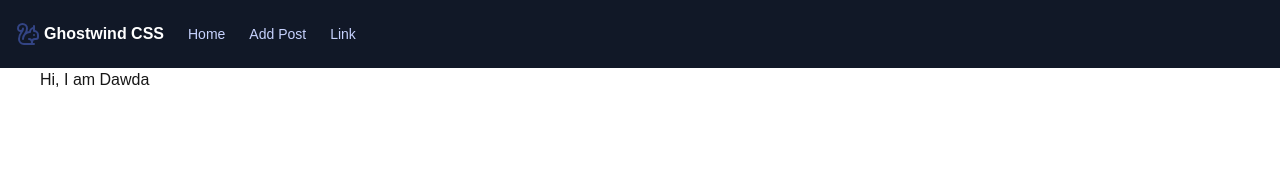
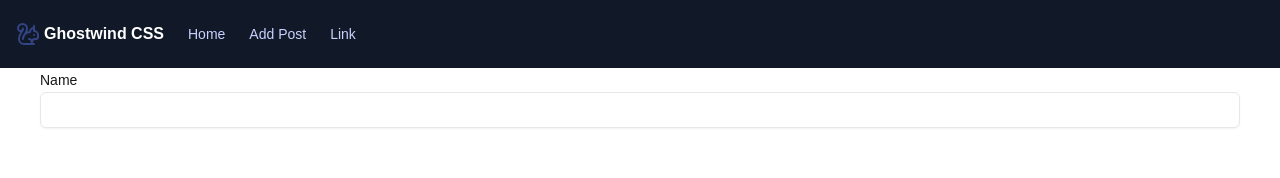
Before and after one commit to NakovD/next-js-blog, a Next.js app: page /add-post in a window 1280 px wide. Shown: the top 178 px of the page. Built offline with nearby package versions, Linux system fonts and the light colour scheme.

Commit message:
feat: implement form input for post name in AddPostPage

```diff
--- a/app/add-post/page.tsx
+++ b/app/add-post/page.tsx
@@ -1,7 +1,25 @@
+"use client";
+
+import { Controller } from "react-hook-form";
+import { Input } from "@/app/components/ui/form/Input";
+import { useAppForm } from "@/app/hooks/useAppForm";
+import { Label } from "@/app/components/ui/form/Label";
+
 const AddPostPage = () => {
+  const { control } = useAppForm<{ name: string }>();
+
   return (
     <div>
-      <h1>Hi, I am Dawda</h1>
+      <Controller
+        control={control}
+        name="name"
+        render={({ field: { name, ...rest } }) => (
+          <Label htmlFor={name}>
+            Name
+            <Input id={name} {...rest} />
+          </Label>
+        )}
+      />
     </div>
   );
 };
```
